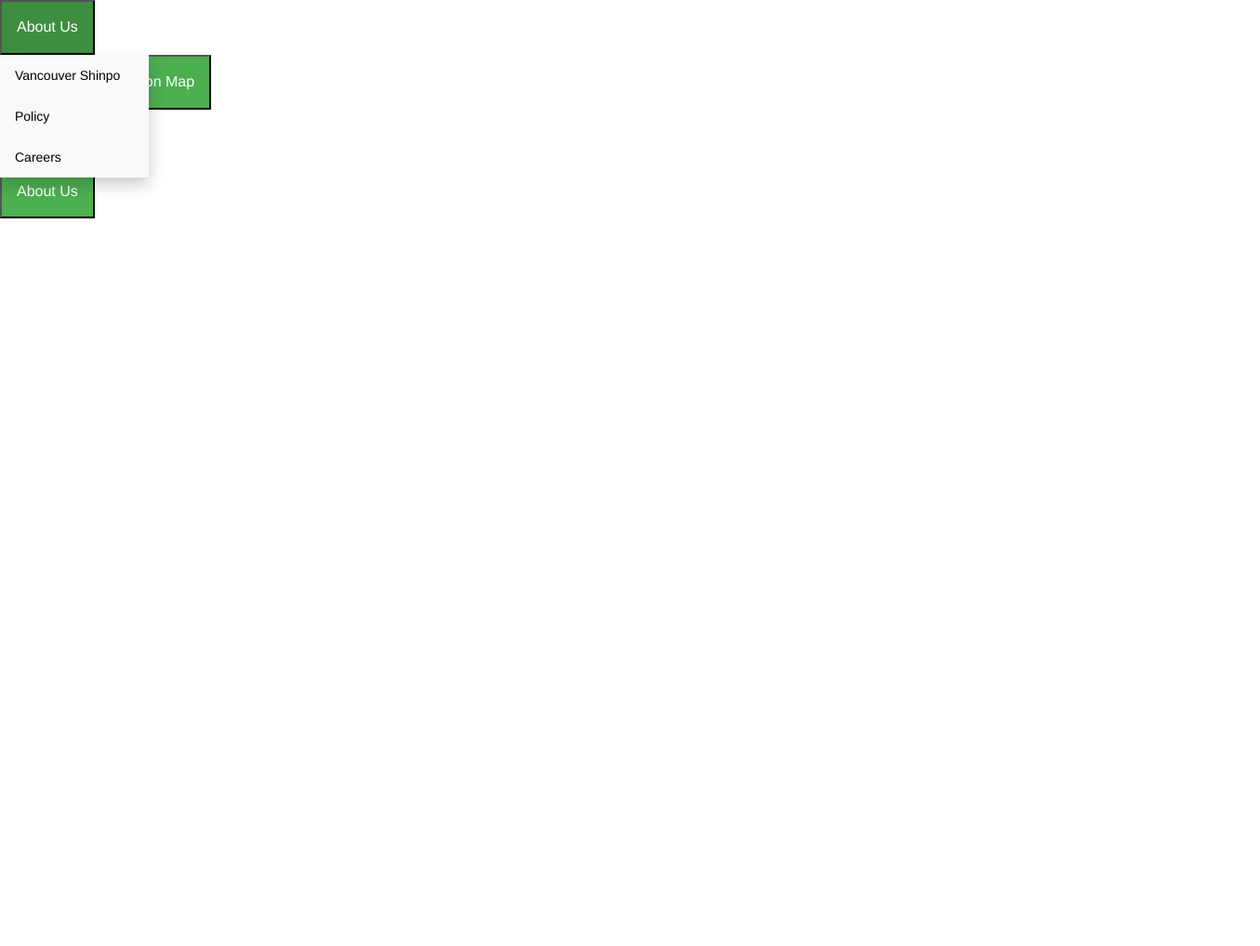
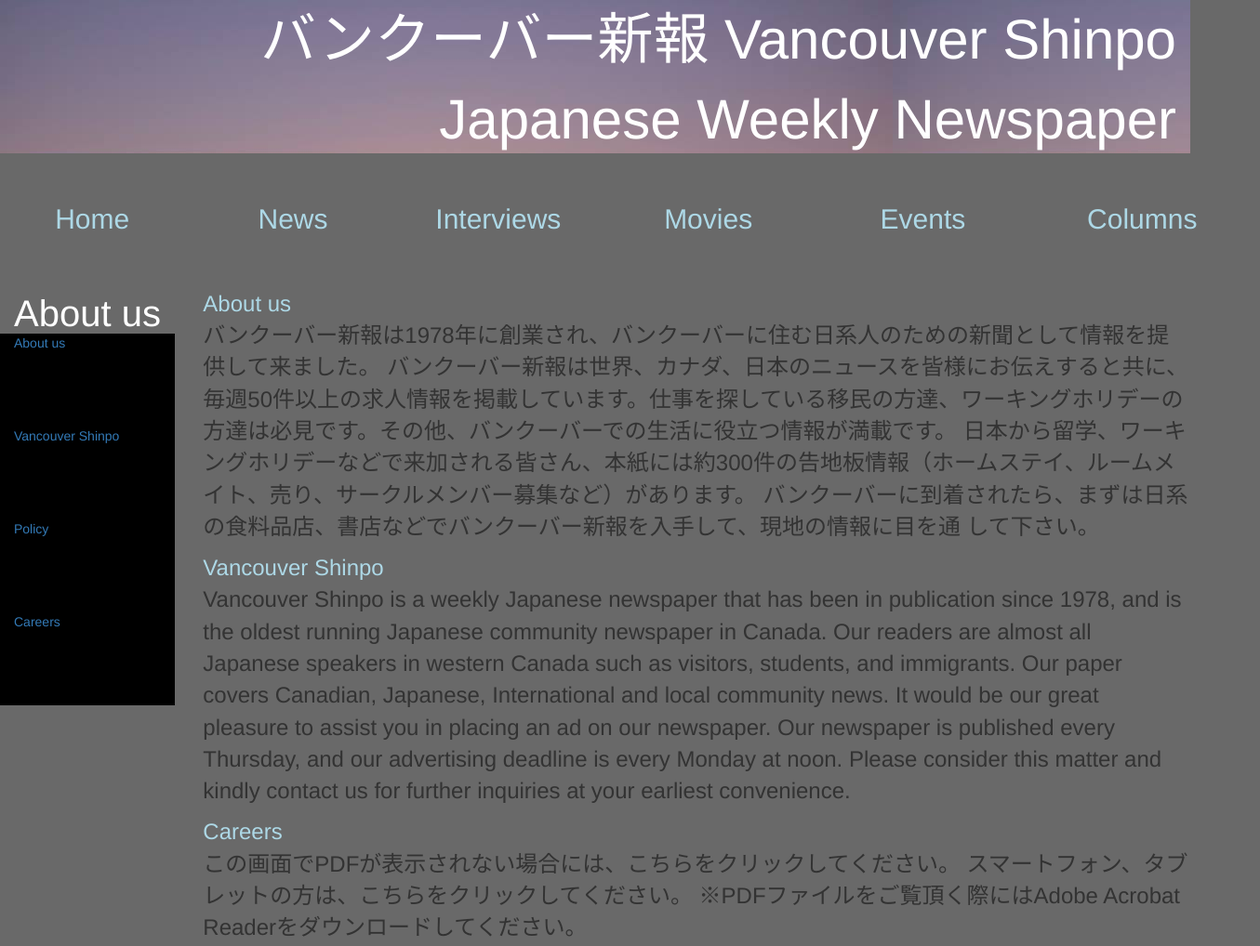
Before and after one commit to cc38cheung/cc38cheung.github.io, a plain HTML site: page class/week6/shinpo.html in a window 1280 px wide. Shown: the top 1018 px of the page at 93% size, 1355 px wide, since content can reach past the window. Before the commit the page ends 800 px from the top, so only its background shows below. Drawn offline with nearby package versions, Linux system fonts and the light colour scheme; some packages are replaced by stand-ins of ours.

Commit message:
V-Shinpo

```diff
--- a/class/week6/shinpo.html
+++ b/class/week6/shinpo.html
@@ -18,99 +18,195 @@
     <![endif]-->
 <style media="screen">
 /*NAV BAR*/
-    .dropbtn {
-    background-color: #4CAF50;
-    color: white;
-    padding: 16px;
-    font-size: 16px;
-    cursor: pointer;
+.header{
+color: white;
+  text-align: right;
+  font-size: 60px;
+  background-image: url('vancouver.jpg');
+  height: 165px;
 }
-/*
-.dropdown {
-    position: relative;
-    display: inline-block;
-}*/
-.dropdown-content {
-    display: none;
-    position: absolute;
-    background-color: #f9f9f9;
-    min-width: 160px;
-    box-shadow: 0px 8px 16px 0px rgba(0,0,0,0.2);
-    z-index: 1;
+.navBar{
+color: #ADD8E6;
+  text-align: center;
+  font-size: 30px;
+  padding-left: 0;
 }
-.dropdown-content a {
-    color: black;
-    padding: 12px 16px;
-    text-decoration: none;
-    display: block;
+.navBar a{
+  color:#ADD8E6;
+  padding-left: 0;
 }
-.dropdown-content a:hover {background-color: #f1f1f1}
-.dropdown:hover .dropdown-content {
-    display: block;
+.navBar a:hover{
+  color: black;
+}
+/*NAV BAR ENDS*/
+
+.space{
+  height:50px;
+  min-height: 50px;
+  max-height: 50px;
+}
+.subTopics{
+  height:50px;
+  min-height: 50px;
+  max-height: 50px;
+
+  color: white;
+}
+.subNav{
+  height:100px;
+  min-height: 100px;
+  max-height: 100px;
+  background-color: black;
+  color: white;
 }
 
-.dropdown:hover .dropbtn {
-    background-color: #3e8e41;
+body{
+  background-color: #696969;
 }
-#nav {
-  list-style: none;
-  font-weight: bold;
-  margin-bottom: 10px;
-  width: 100%;
-  text-align: center;
+.single{
+  height:50px;
+  min-height: 50px;
+  max-height: 50px;
+  font-size: 40px;
+  color: white;
+  text-align: left;
+}
 
+.map{
+  text-align: left;;
+  font-size: 30px;
+  color: white;
 }
-#nav ul {
-  list-style-type: none;
-  margin: 0px;
-  padding: 0;
+
+.link{
+  color:#ADD8E6;
+  font-size: 24px;
 }
-#nav li {
-  margin: 0px;
-  display:
+.para{
+  font-size: 24px;
 }
-#nav li a {
-  padding: 10px;
-  text-decoration: none;
-  font-weight: bold;
-  color: #FFFFFF;
-  background-color: #000000;
-  float: left
+.paraTwo{
+  font-size: 24px;
+  padding-left: 20px;
 }
-/*NAV BAR ENDS*/
+
+.footer{
+  font-size: 15px;
+}
 </style>
   </head>
   <body>
-    <nav>
-      <div class="dropdown">
-    <button class="dropbtn"> About Us</button>
-      <div class="dropdown-content">
-        <a href="#">Vancouver Shinpo</a>
-        <a href="#">Policy</a>
-        <a href="#">Careers</a>
-      </div> </div>
+    <div id="main" class="container-fluid">
+      <div class="row"><div class="col-md-12 header">バンクーバー新報 Vancouver Shinpo Japanese Weekly Newspaper</div></div>
 
-    <button class="dropbtn">Contact</button>
-    <button class="dropbtn">Location Map</button>
-    <div class="dropdown">
-    <button class="dropbtn">Membership</button>
-      <div class="dropdown-content">
-        <a href="#">About Membership</a>
-        <a href="#">Application Form</a>
-      </div></div>
+<div class="row"><div class="col-md-12 space"></div></div>
+      <div class="row"><div class="col-md-2 navBar">
+        <a href="#">Home</a></div>
+          <div class="row"><div class="col-md-2 navBar">
+            <a href="#">News</a></div>
+          <div class="row"><div class="col-md-2 navBar">
+            <a href="#">Interviews</a></div>
+          <div class="row"><div class="col-md-2 navBar">
+            <a href="#">Movies</a></div>
+                <div class="row"><div class="col-md-2 navBar">
+                  <a href="#">Events</a></div>
+                <div class="row"><div class="col-md-2 navBar">
+                  <a href="#">Columns</a></div>
+</div></div></div></div></div></div></div>
+<div class="row"><div class="col-md-12 navBar"></div>
+</div>
 
-      <div class="dropdown">
-    <button class="dropbtn"> About Us</button>
-      <div class="dropdown-content">
-        <a href="#">Vancouver Shinpo</a>
-        <a href="#">Policy</a>
-        <a href="#">Careers</a>
-      </div> </div>
-  </nav>
+  <div class="row"><div class="col-md-12 space"></div></div>
+
+<div class="row">
+
+  <div class="col-md-2">
+      <div class="col-md-12 single">About us</div>
+
+      <div class="row"></div>
+      <div class="col-md-12 subNav"><a href="#">About us</a></div>
+    <div class="row"></div>
+    <div class="col-md-12 subNav"><a href="#">Vancouver Shinpo</a></div>
+    <div class="row"></div>
+    <div class="col-md-12 subNav"><a href="#">Policy</a></div>
+    <div class="row"></div>
+    <div class="col-md-12 subNav"><a href="#">Careers</a></div></div>
+
+    <div class="col-md-10">
+  <div class="col-md-12 content"></div>
+<a href="#" class="link">About us</a>
+  <p class="para">バンクーバー新報は1978年に創業され、バンクーバーに住む日系人のための新聞として情報を提供して来ました。
+バンクーバー新報は世界、カナダ、日本のニュースを皆様にお伝えすると共に、毎週50件以上の求人情報を掲載しています。仕事を探している移民の方達、ワーキングホリデーの方達は必見です。その他、バンクーバーでの生活に役立つ情報が満載です。
+日本から留学、ワーキングホリデーなどで来加される皆さん、本紙には約300件の告地板情報（ホームステイ、ルームメイト、売り、サークルメンバー募集など）があります。
+バンクーバーに到着されたら、まずは日系の食料品店、書店などでバンクーバー新報を入手して、現地の情報に目を通 して下さい。</p>
+<a href="#" class="link">Vancouver Shinpo</a>
+<p class="para">Vancouver Shinpo is a weekly Japanese newspaper that has been in publication since 1978, and is the oldest running Japanese community newspaper in Canada.
+Our readers are almost all Japanese speakers in western Canada such as visitors, students, and immigrants.
+Our paper covers Canadian, Japanese, International and local community news.
+It would be our great pleasure to assist you in placing an ad on our newspaper. Our newspaper is published every Thursday, and our advertising deadline is every Monday at noon.
+Please consider this matter and kindly contact us for further inquiries at your earliest convenience.</p>
+<a href="#" class="link">Careers</a>
+<p class="para">この画面でPDFが表示されない場合には、こちらをクリックしてください。
+スマートフォン、タブレットの方は、こちらをクリックしてください。
+※PDFファイルをご覧頂く際にはAdobe Acrobat Readerをダウンロードしてください。</p></div>
+</div>
+
+  <div class="row"><div class="col-md-12 space"></div></div>
+  <div class="row"><div class="col-md-12 single">Contact</div></div>
+  <div class="row"><div class=" col-md-12 para">
+    <p class="para"><a href="cell.png"><img src="cell.png" width="90px" height=" 90px"/></a> (604)-684-5868</p>
+    <p class="para"><a href="cell.png"><img src="email.png" width="90px" height=" 90px"/></a>Email: info@vshinpo.com </p>
+    <p class="paraTwo"><a href="https://www.facebook.com/vshinpo/" target="_blank"><img src="fb.png" width="60px" height="60px"/></a></p>
+    <p class="paraTwo"><a href="https://twitter.com/vanshinpo?lang=ja" target="_blank"><img src="twitter.png" width="60px" height="60px"></a></p>
+  </div></div>
+
+  <div class="row"><div class="col-md-12 space"></div></div>
+  <div class="row"><div class="col-md-12 map">Location Map</div>
+<iframe src="https://www.google.com/maps/embed?pb=!1m18!1m12!1m3!1d2604.3307816284732!2d-123.04700778480321!3d49.251175980924316!2m3!1f0!2f0!3f0!3m2!1i1024!2i768!4f13.1!3m3!1m2!1s0x548676b7f9ed9d8d%3A0x485d64ae9cabf50!2s3735+Renfrew+St%2C+Vancouver%2C+BC+V5M+3L7!5e0!3m2!1sen!2sca!4v1488099986358" width="80%" height="700px" frameborder="0" style="border:0" allowfullscreen></iframe></div>
+
+  <div class="row"><div class="col-md-12 space"></div></div>
+
+  <div class="row">
+<div class="col-md-2">
+      <div class="col-md-12 single">Membership</div>
+      <div class="row"></div>
+      <div class="col-md-12 subNav"><a href="#">About Membership</a></div>
+      <div class="row"></div>
+      <div class="col-md-12 subNav"><a href="#">Application Form</a></div></div>
+
+      <div class="col-md-10">
+    <div class="col-md-12 content"></div>
+  <a href="#" class="link">Membership</a><p class="para">この画面でPDFが表示されない場合には、こちらをクリックしてください。
+スマートフォン、タブレットの方は、こちらをクリックしてください。
+※PDFファイルをご覧頂く際にはAdobe Acrobat Readerをダウンロードしてください。</p></div>
+</div>
+
+<div class="row"><div class="col-md-12 space"></div></div>
+
+<div class="row"><div class="col-md-12 single">Vancouver Information</div></div>
+<div class="row"><div class=" col-md-12 para">
+  <p class="para"><img src="febNews.png" align="right"/>
+    <p class="para"><img src="donuts.jpg" width="400px" height="343px" align="left"/>
+  あなたにぴったりの学校がきっと見つかる！ School Information…V-5
+心を一つにする歌、神輿甚句（みこしどっこい）…V-3
+気持ち英会話…V-4
+外から見る日本語…V-5
+カナダの高校生が『カケハシ・プロジェクト』で訪日…V-13
+新朝日チーム、岡井総領事を表敬訪問…V-13
+＄５クッキング…V-14
+老婆のひとりごと</p></p></div></div>
+
+<hr />
+<div class="row"><div class="col-md-12 single"></div></div>
+<div class="row"><div class=" col-md-12 footer"><p>Copyright © 2017 Vancouver Shinpo. All Rights Reserved.</p></div></div>
 
     <!-- jQuery (necessary for Bootstrap's JavaScript plugins) -->
     <script src="https://ajax.googleapis.com/ajax/libs/jquery/1.11.3/jquery.min.js"></script>
     <!-- Include all compiled plugins (below), or include individual files as needed -->
     <script src="https://maxcdn.bootstrapcdn.com/bootstrap/3.3.5/js/bootstrap.min.js"></script>
+    <script async defer
+  src="https://maps.googleapis.com/maps/api/js?key=AIzaSyDEZb1b5zN-uTpkXzV8uYb5le1douFY5kI &callback=initMap">
+</script>
+
   </body>
 </html>
```
